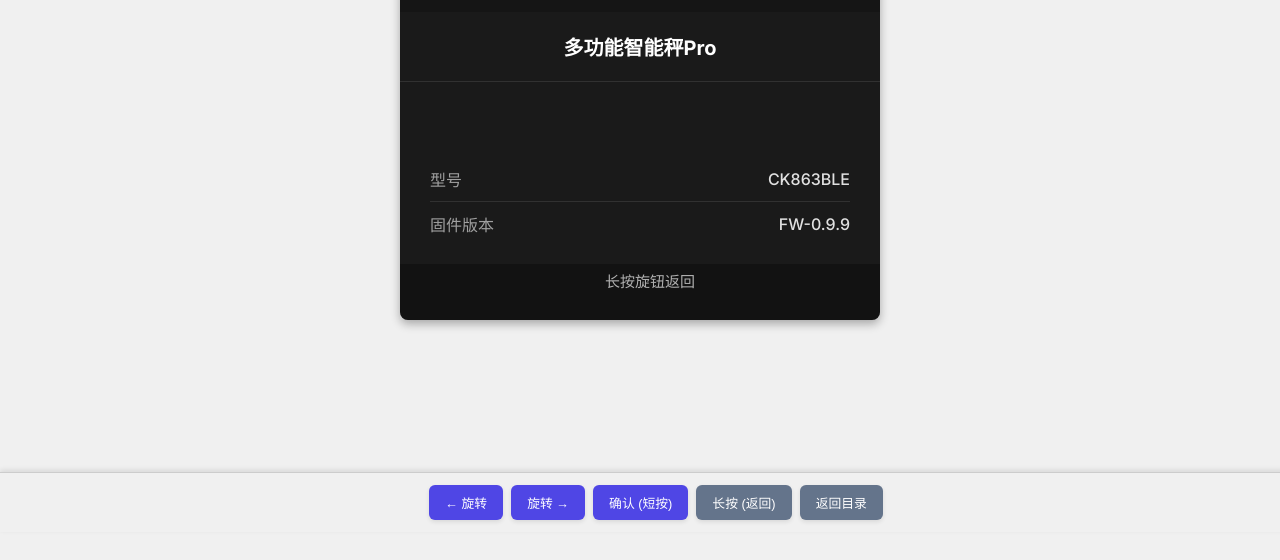
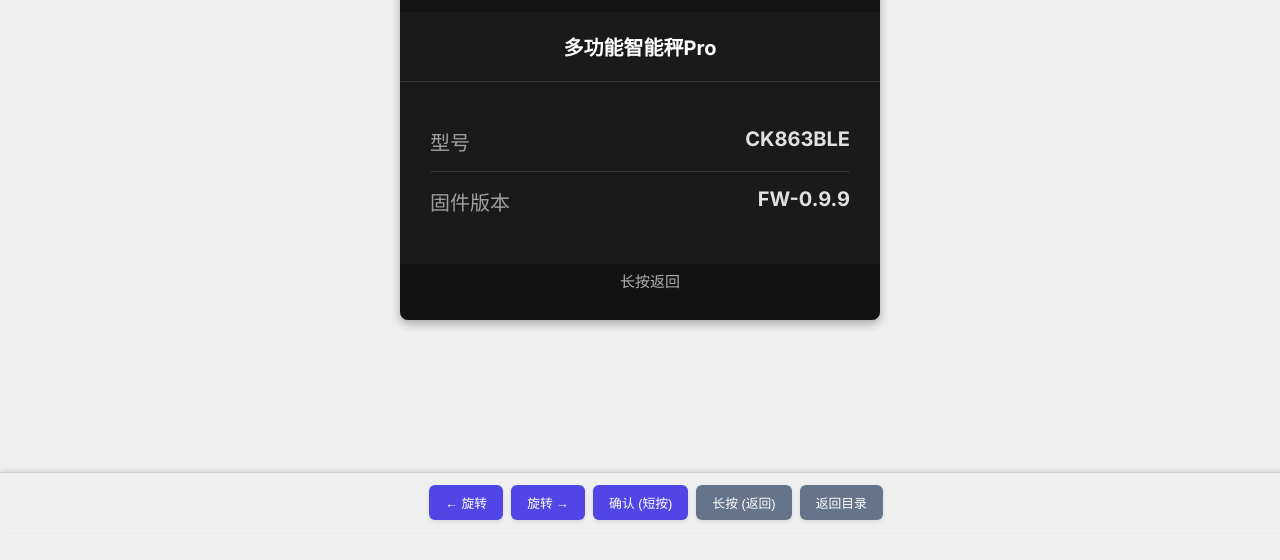
Before and after one commit to laosj16/coffee_scale_project, a plain HTML site: page settings_about.html in a window 1280 px wide. Shown: the part 268-828 px from the top of the page. Drawn offline with Linux system fonts and the light colour scheme.

Commit message:
优化关于设备页面显示效果
- 修改列表项对齐方式为顶部对齐(flex-start)
- 增大型号和固件版本的字体大小从16px到20px
- 增加字体粗细，提升屏幕可读性
- 调整内容布局，从居中改为从顶部开始显示
- 增加列表项间距，从10px改为15px
- 简化提示文案：'长按旋钮返回'改为'长按返回'

```diff
--- a/settings_about.html
+++ b/settings_about.html
@@ -15,12 +15,12 @@
         .status-bar i { font-size: 18px; color: #e0e0e0; line-height: 1; }
         #status-prompt { position: absolute; left: 50%; top: 50%; transform: translate(-50%, -50%); font-size: 15px; color: #a0a0a0; white-space: nowrap; max-width: calc(100% - 80px); overflow: hidden; text-overflow: ellipsis; }
         .device-name { text-align: center; padding: 20px 30px; font-size: 20px; font-weight: 600; color: #ffffff; border-bottom: 1px solid rgba(255, 255, 255, 0.1); }
-        .main-content { flex-grow: 1; padding: 25px 30px; display: flex; flex-direction: column; justify-content: center; width: 100%; box-sizing: border-box; }
+        .main-content { flex-grow: 1; padding: 25px 30px; display: flex; flex-direction: column; justify-content: flex-start; width: 100%; box-sizing: border-box; padding-top: 30px; }
         .about-list { list-style: none; padding: 0; margin: 0; }
-        .about-item { display: flex; justify-content: space-between; align-items: center; padding: 10px 0; border-bottom: 1px solid rgba(255, 255, 255, 0.1); }
+        .about-item { display: flex; justify-content: space-between; align-items: flex-start; padding: 15px 0; border-bottom: 1px solid rgba(255, 255, 255, 0.1); }
         .about-item:last-child { border-bottom: none; }
-        .about-item .label { font-size: 16px; color: #a0a0a0; }
-        .about-item .value { font-size: 16px; color: #e0e0e0; font-weight: 500; text-align: right; }
+        .about-item .label { font-size: 20px; color: #a0a0a0; font-weight: 500; }
+        .about-item .value { font-size: 20px; color: #e0e0e0; font-weight: 600; text-align: right; }
         .hint-bar { text-align: center; padding: 8px 10px 12px 10px; background-color: rgba(0, 0, 0, 0.3); font-size: 15px; color: #b0b0b0; height: 36px; line-height: 20px; white-space: nowrap; overflow: hidden; text-overflow: ellipsis; position: absolute; bottom: 0; left: 0; width: 100%; z-index: 5; }
 
         /* Minimal overlay for long press visual feedback if needed, or can be omitted if no progress shown */
@@ -60,7 +60,7 @@
         </div>
 
         <div id="hint-bar" class="hint-bar">
-            长按旋钮返回
+            长按返回
         </div>
 
         <div id="long-press-feedback-overlay" class="overlay">返回中...</div>
@@ -121,7 +121,7 @@
 
             // Initial Setup
             if(statusPrompt) statusPrompt.textContent = "关于设备";
-            if(hintBar) hintBar.textContent = "长按旋钮返回";
+            if(hintBar) hintBar.textContent = "长按返回";
         });
     </script>
 
```
